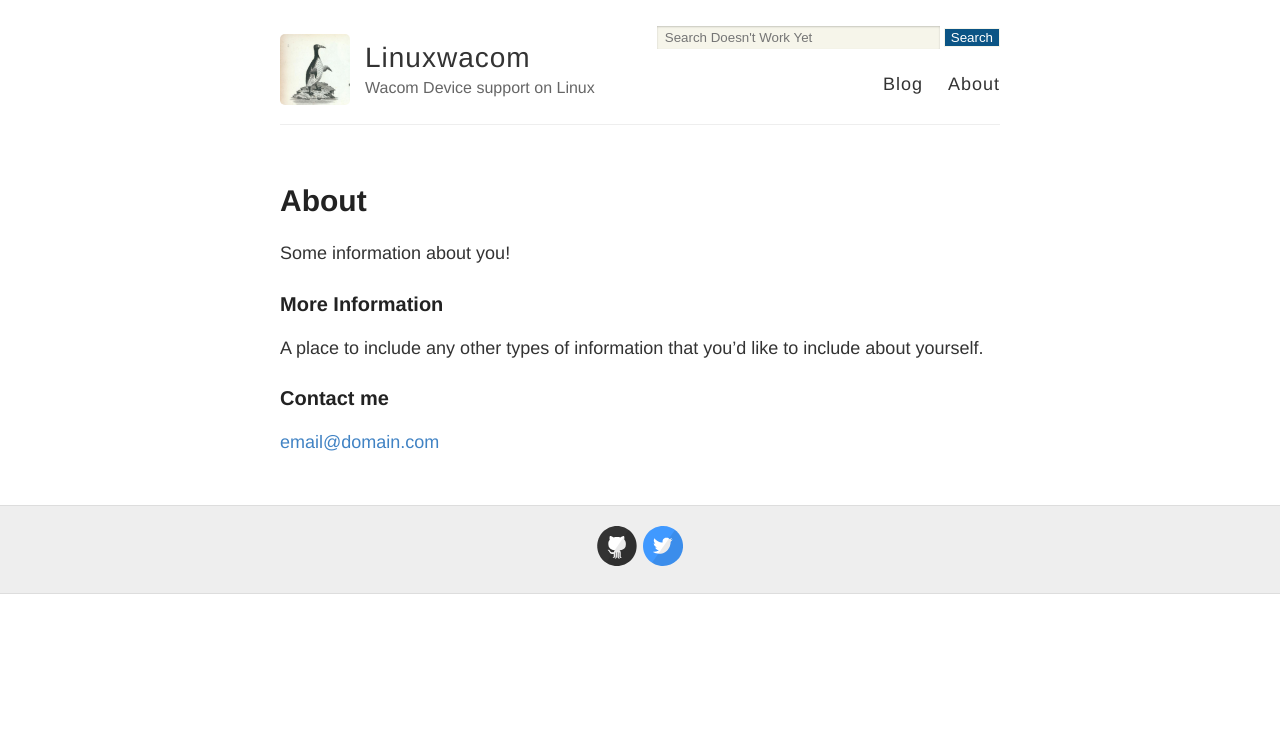
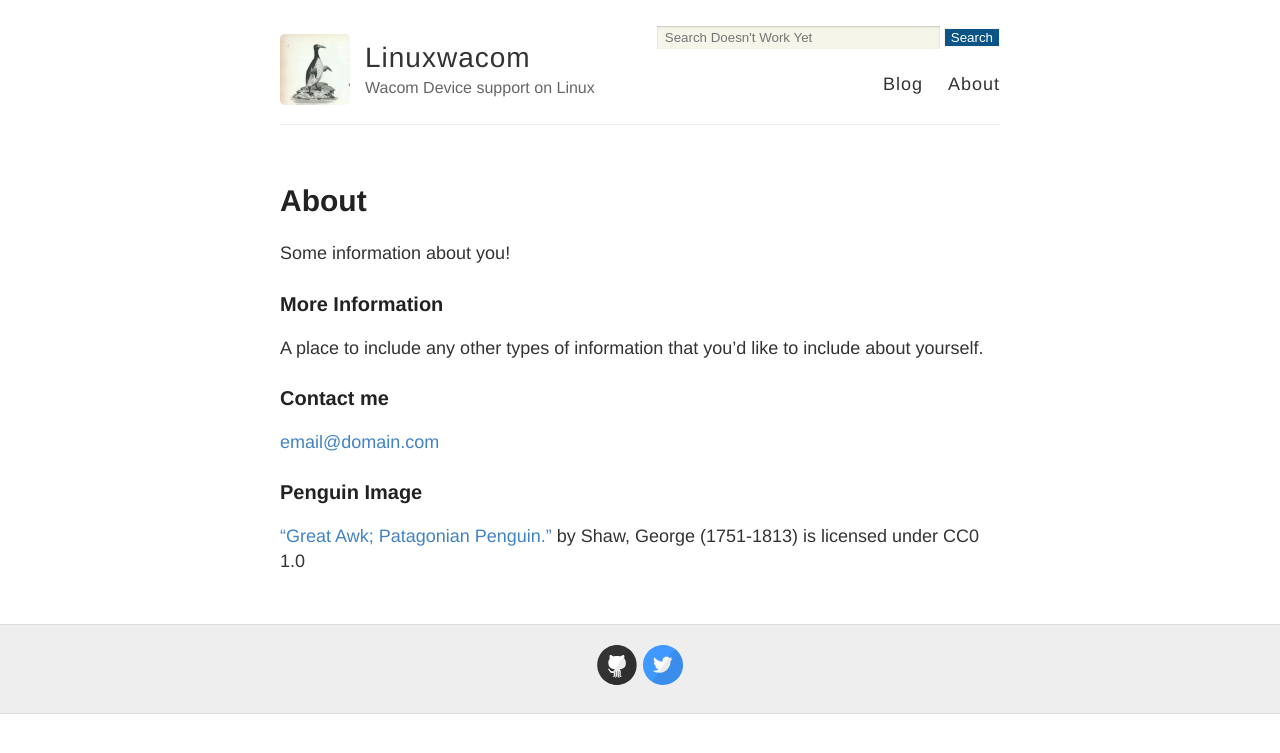
Before and after one commit to skomra/skomra.github.io, a Jekyll site: the page built from about.md, in a window 1280 px wide. Shown: the top 753 px of the page. Built offline with Jekyll 4.4.1, drawn with Linux system fonts in a browser that asks for light colours.

Commit message:
Update about.md

```diff
--- a/about.md
+++ b/about.md
@@ -13,3 +13,7 @@ A place to include any other types of information that you'd like to include abo
 ### Contact me
 
 [email@domain.com](mailto:email@domain.com)
+
+### Penguin Image
+
+[“Great Awk; Patagonian Penguin.”](http://digitalcollections.nypl.org/items/a3915130-c6b7-012f-d5a8-58d385a7bc34) by Shaw, George (1751-1813) is licensed under CC0 1.0
```
